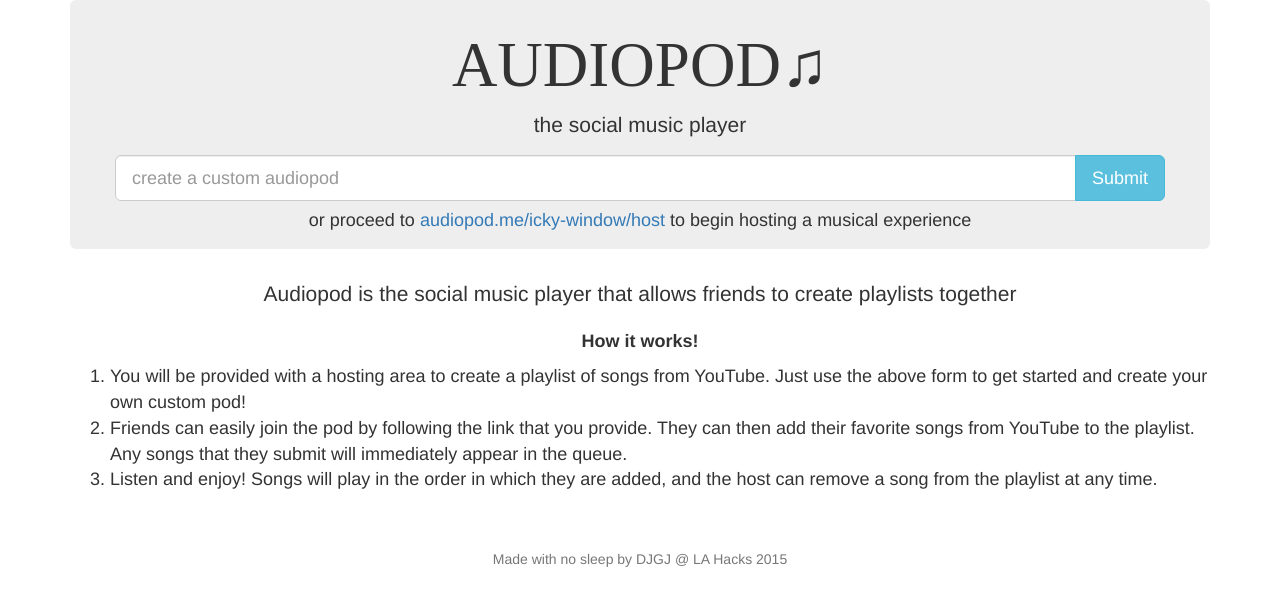
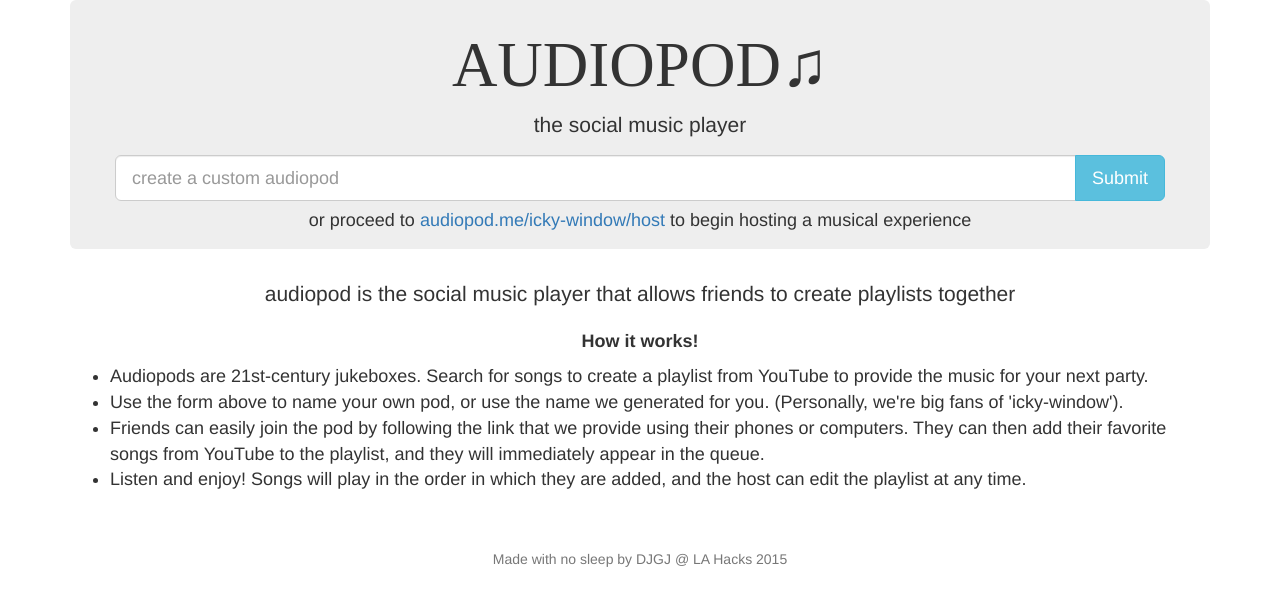
Before and after one commit to gautamg795/audiopod, a Flask app: page / in a window 1280 px wide. Shown: the top 606 px of the page. Run offline with Flask 2, Linux system fonts and the light colour scheme; some libraries are stand-ins or nearby versions.

Commit message:
add more info to home page

```diff
--- a/templates/homepage.html
+++ b/templates/homepage.html
@@ -29,17 +29,18 @@
 			</div>
 		</div>
 		<div class="lead" style=text-align:center>
-			<p>Audiopod is the social music player that allows friends to create playlists together</p>
+			<p>audiopod is the social music player that allows friends to create playlists together</p>
 		</div>
 		<div class="information">
 			<div id="instructions">
 				<p><b>How it works!</b> </p>
 			</div>
-			<ol>
-				<li>You will be provided with a hosting area to create a playlist of songs from YouTube. Just use the above form to get started and create your own custom pod!</li>
-				<li>Friends can easily join the pod by following the link that you provide. They can then add their favorite songs from YouTube to the playlist. Any songs that they submit will immediately appear in the queue. </li>
-				<li>Listen and enjoy! Songs will play in the order in which they are added, and the host can remove a song from the playlist at any time.</li>
-			</ol>
+			<ul>
+				<li>Audiopods are 21st-century jukeboxes. Search for songs to create a playlist from YouTube to provide the music for your next party.</li>
+				<li>Use the form above to name your own pod, or use the name we generated for you. (Personally, we're big fans of '{{ room_id }}').
+				<li>Friends can easily join the pod by following the link that we provide using their phones or computers. They can then add their favorite songs from YouTube to the playlist, and they will immediately appear in the queue. </li>
+				<li>Listen and enjoy! Songs will play in the order in which they are added, and the host can edit the playlist at any time.</li>
+			</ul>
 			<br>
 		</div>
 	</div>
```
